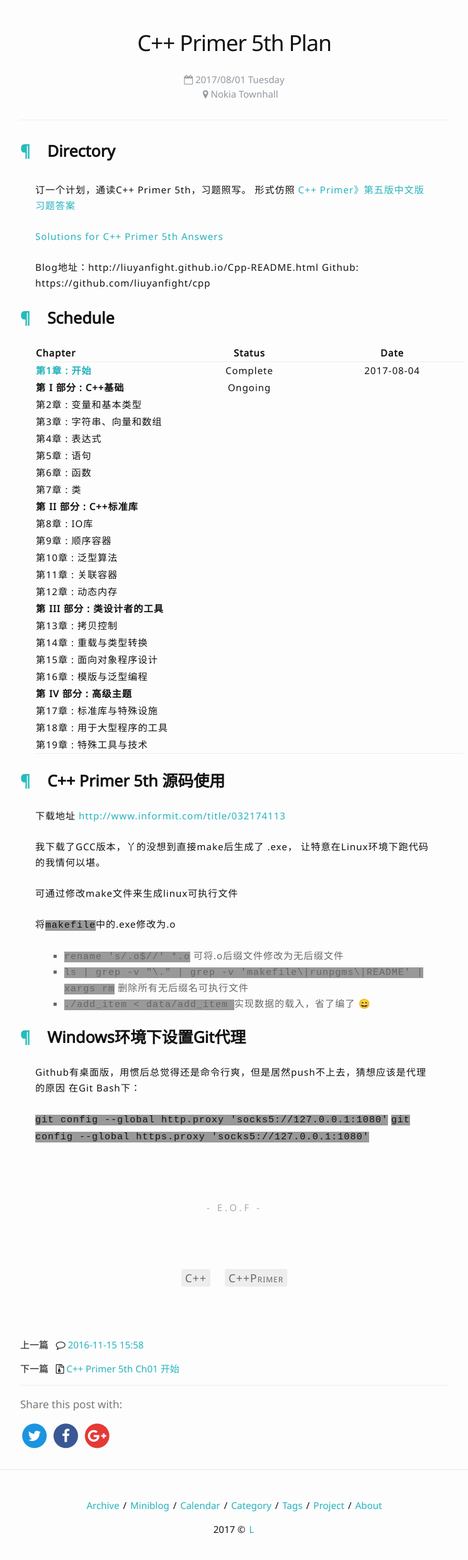
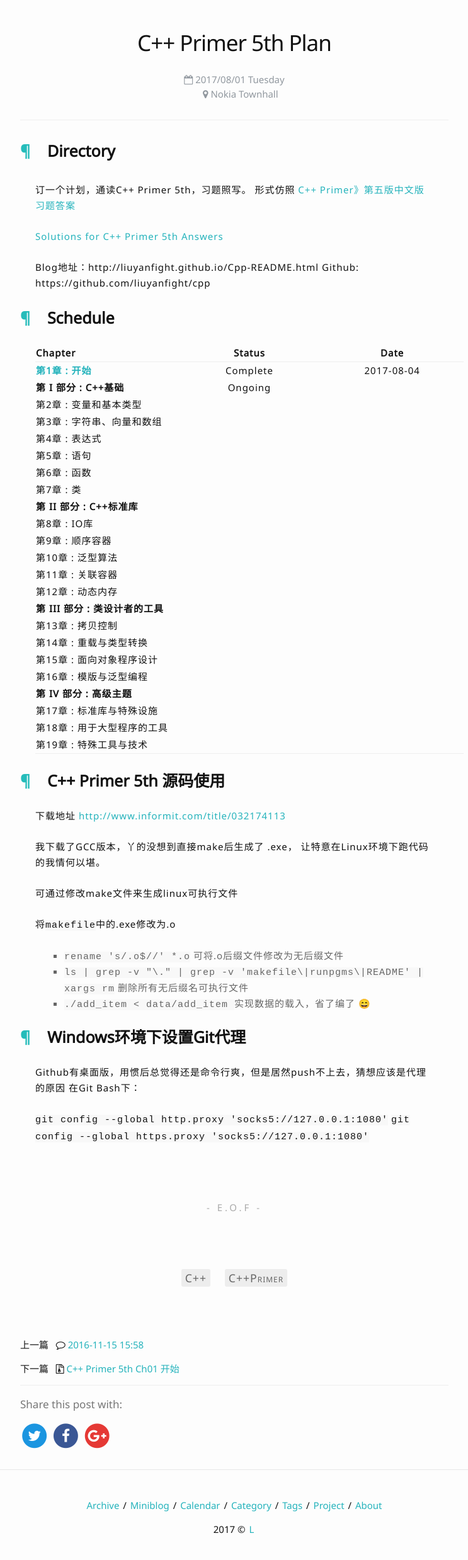
Before and after one commit to liuyanfight/liuyanfight.github.io, a Jekyll site: the page built from _posts/2017-08-01-Cpp-plan.md, in a window 1280 px wide. Shown: the whole page at 63% size, without its empty margins (268-1011 px from the left). Built offline with Jekyll 4.4.1, drawn with Linux system fonts in a browser that asks for light colours; nearby versions of some CDN libraries; emoji names are drawn with the system emoji font; comment, search, counter and statistics services are not loaded.

Commit message:
try code highlight

```diff
--- a/_sass/_syntax-highlighting.scss
+++ b/_sass/_syntax-highlighting.scss
@@ -1,7 +1,7 @@
 .highlight table td { padding: 5px; }
 .highlight table pre { margin: 0; }
 .highlighter-rouge {
-  background-color: #999999;
+  background-color: #F8F8F8;
 }
 .highlight .cm {
   color: #999988;
```
Also changed, not shown: _posts/2017-08-01-Cpp-plan.md (renamed from _posts/2017-08-01-Cpp-README.md).
